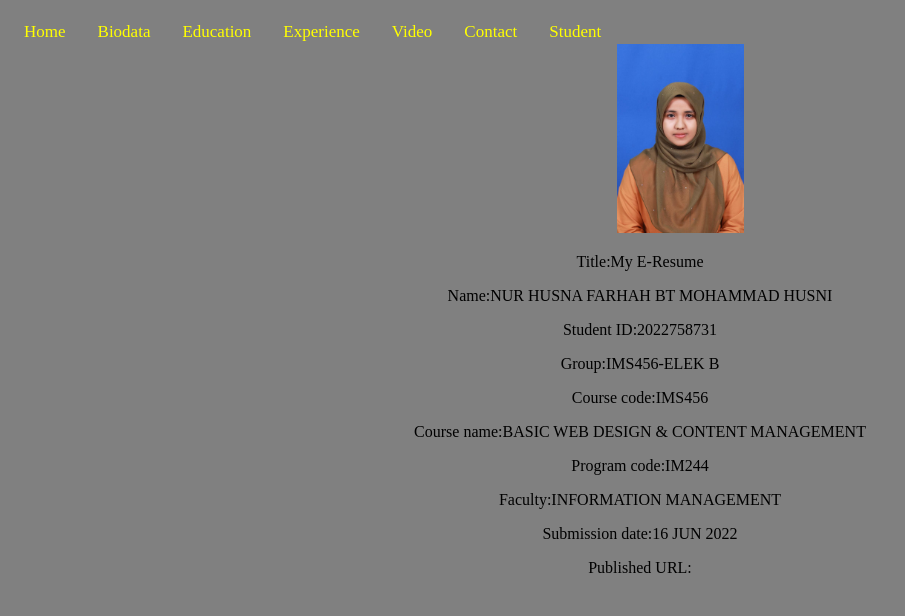
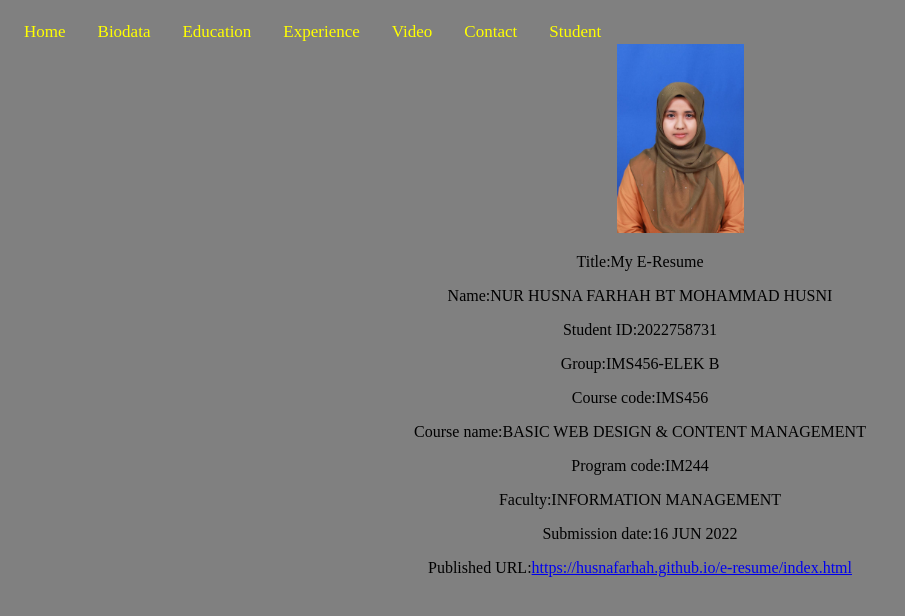
Before and after one commit to HusnaFarhah/e-resume, a plain HTML site: page student.html in a window 1280 px wide. Shown: the whole page, without its empty margins (0-905 px from the left). Drawn offline with Linux system fonts and the light colour scheme.

Commit message:
Update student.html

```diff
--- a/student.html
+++ b/student.html
@@ -52,7 +52,7 @@ p{
         <p>Program code:IM244</p>
         <p>Faculty:INFORMATION MANAGEMENT</p>
         <p>Submission date:16 JUN 2022</p>
-        <p>Published URL:<a href="https://husnafarhah.github.io/e-resume/index.html"></a></p>
+        <p>Published URL:<a href="https://husnafarhah.github.io/e-resume/index.html">https://husnafarhah.github.io/e-resume/index.html</a></p>
 
 
 
```
